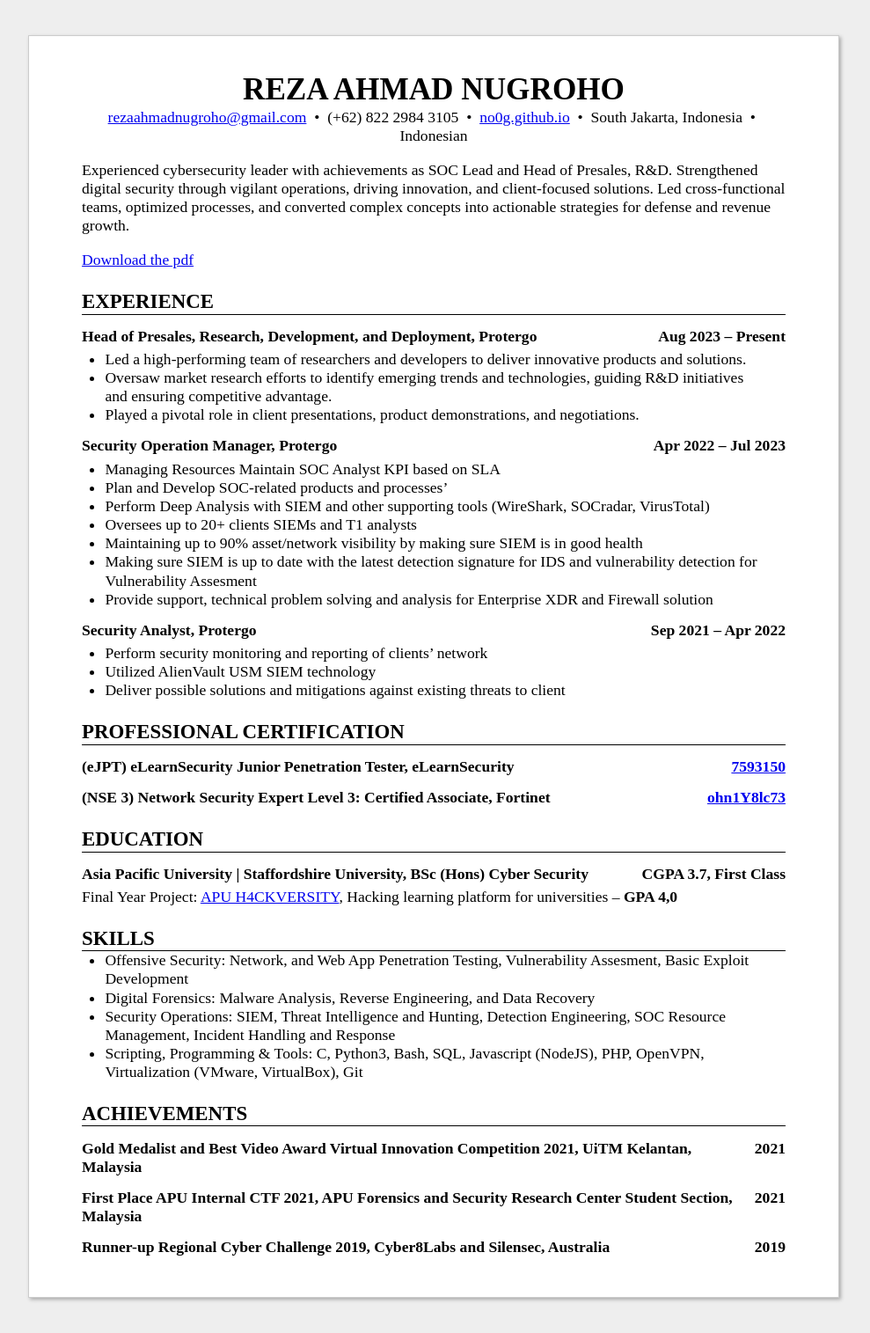
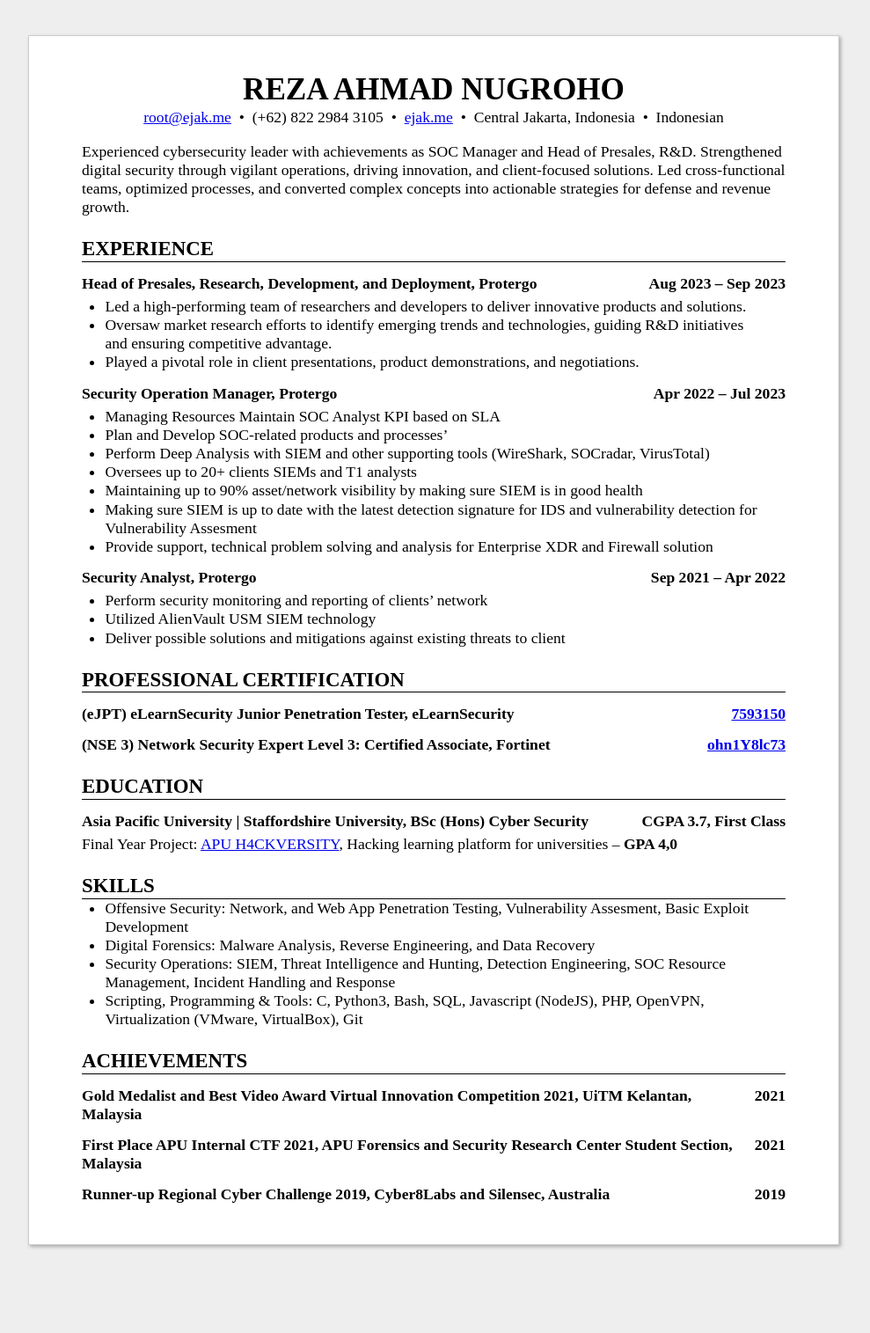
Before and after one commit to no0g/no0g.github.io, a Jekyll site: the page assets/resume/resume.html, which Jekyll copies as it is, in a window 1280 px wide. Shown: the whole page at 88% size, without its empty margins (147-1136 px from the left). Built offline with Jekyll 4.4.1, drawn with Linux system fonts in a browser that asks for light colours; after the commit the page ends 1455 px from its top, so only the background shows below that.

Commit message:
update resume

```diff
--- a/assets/resume/resume.html
+++ b/assets/resume/resume.html
@@ -130,20 +130,19 @@
 <!-- The unordered list immediately after the h1 will be formatted on a single
 line. It is intended to be used for contact details -->
 <ul>
-<li><a href="&#109;&#97;&#105;&#108;&#116;&#111;&#58;&#114;&#101;&#122;&#97;&#97;&#104;&#109;&#97;&#100;&#110;&#117;&#103;&#114;&#111;&#104;&#111;&#64;&#103;&#109;&#97;&#105;&#108;&#46;&#99;&#111;&#109;">&#114;&#101;&#122;&#97;&#97;&#104;&#109;&#97;&#100;&#110;&#117;&#103;&#114;&#111;&#104;&#111;&#64;&#103;&#109;&#97;&#105;&#108;&#46;&#99;&#111;&#109;</a></li>
+<li><a href="&#109;&#97;&#105;&#108;&#116;&#111;&#58;&#114;&#111;&#111;&#116;&#64;&#101;&#106;&#97;&#107;&#46;&#109;&#101;">&#114;&#111;&#111;&#116;&#64;&#101;&#106;&#97;&#107;&#46;&#109;&#101;</a></li>
 <li>(+62) 822 2984 3105</li>
-<li><a href="https://no0g.github.io">no0g.github.io</a></li>
-<li>South Jakarta, Indonesia</li>
+<li><a href="https://ejak.me">ejak.me</a></li>
+<li>Central Jakarta, Indonesia</li>
 <li>Indonesian</li>
 </ul>
 <!-- The paragraph after the h1 and ul and before the first h2 is optional. It
 is intended to be used for a short summary. -->
-<p>Experienced cybersecurity leader with achievements as SOC Lead and Head of Presales, R&amp;D. Strengthened digital security through vigilant operations, driving innovation, and client-focused solutions. Led cross-functional teams, optimized processes, and converted complex concepts into actionable strategies for defense and revenue growth.</p>
-<a href="/assets/resume/resume.pdf" download="ResumeReza.pdf">Download the pdf</a>
+<p>Experienced cybersecurity leader with achievements as SOC Manager and Head of Presales, R&amp;D. Strengthened digital security through vigilant operations, driving innovation, and client-focused solutions. Led cross-functional teams, optimized processes, and converted complex concepts into actionable strategies for defense and revenue growth.</p>
 <h2>Experience</h2>
 <!-- You have to wrap the "left" and "right" half of these headings in spans by
 hand -->
-<h3><span>Head of Presales, Research, Development, and Deployment, Protergo</span> <span>Aug 2023 &ndash; Present</span></h3>
+<h3><span>Head of Presales, Research, Development, and Deployment, Protergo</span> <span>Aug 2023 &ndash; Sep 2023</span></h3>
 <ul>
 <li>Led a high-performing team of researchers and developers to deliver innovative products and solutions.  </li>
 <li>Oversaw market research efforts to identify emerging trends and technologies, guiding R&amp;D initiatives and ensuring competitive advantage.</li>
@@ -170,7 +169,7 @@
 <h3><span>(NSE 3) Network Security Expert Level 3: Certified Associate, Fortinet</span> <span><a href="http://no0g.github.io/assets/cert/NSE3.pdf">ohn1Y8lc73</a></span></h3>
 <h2>Education</h2>
 <h3><span>Asia Pacific University | Staffordshire University, BSc (Hons) Cyber Security</span> <span>CGPA 3.7, First Class</span></h3>
-<p>Final Year Project: <a href="https://vic22.my/wp-content/uploads/2021/11/INNOVATION-INSIGHTS-SERIES-2-2021.pdf#page=77">APU H4CKVERSITY</a>, Hacking learning platform for universities &ndash; <b>GPA 4,0</b></p>
+<p>Final Year Project: <a href="https://www.researchgate.net/publication/355983501_Innovation_Insights_Series_2">APU H4CKVERSITY</a>, Hacking learning platform for universities &ndash; <b>GPA 4,0</b></p>
 <h2>Skills</h2>
 <ul>
 <li>Offensive Security: Network, and Web App Penetration Testing, Vulnerability Assesment, Basic Exploit Development</li>
```
Also changed, not shown: assets/resume/resume.md (+6 -6 lines), 1 other file.
